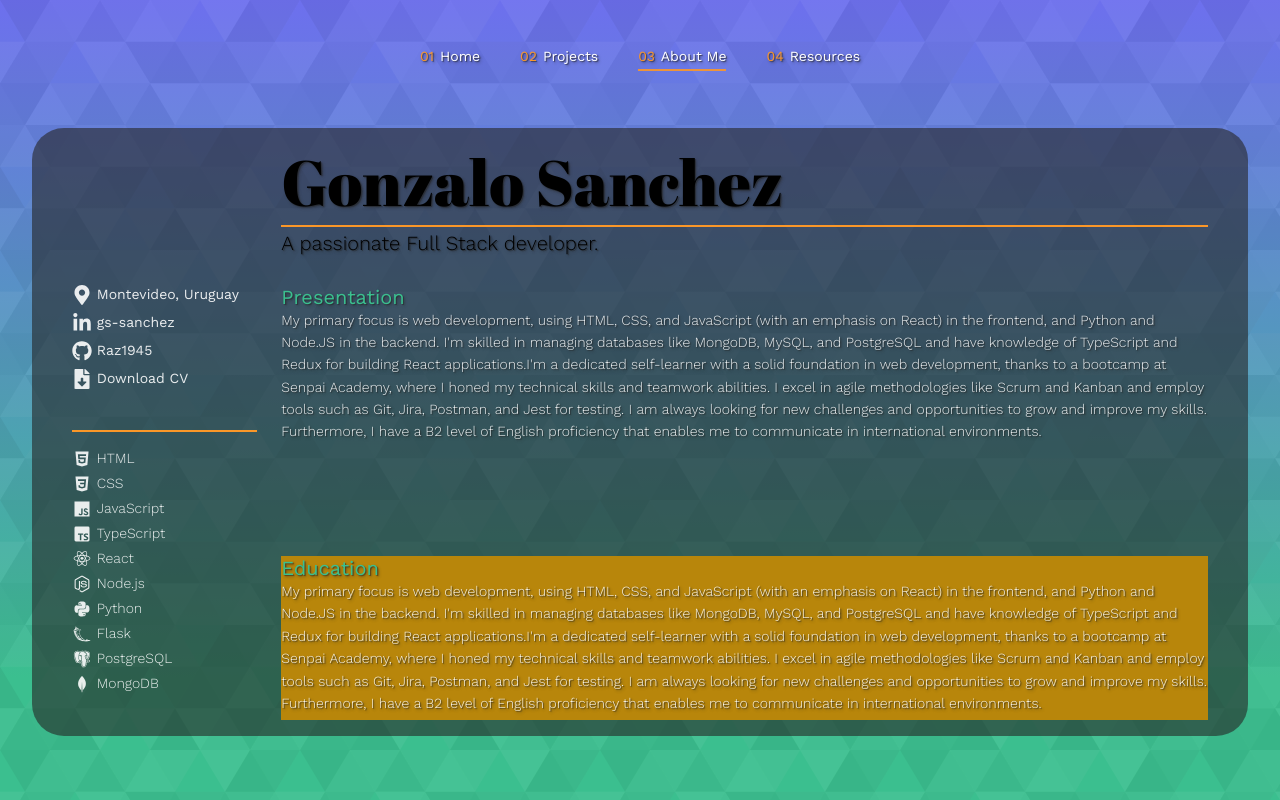
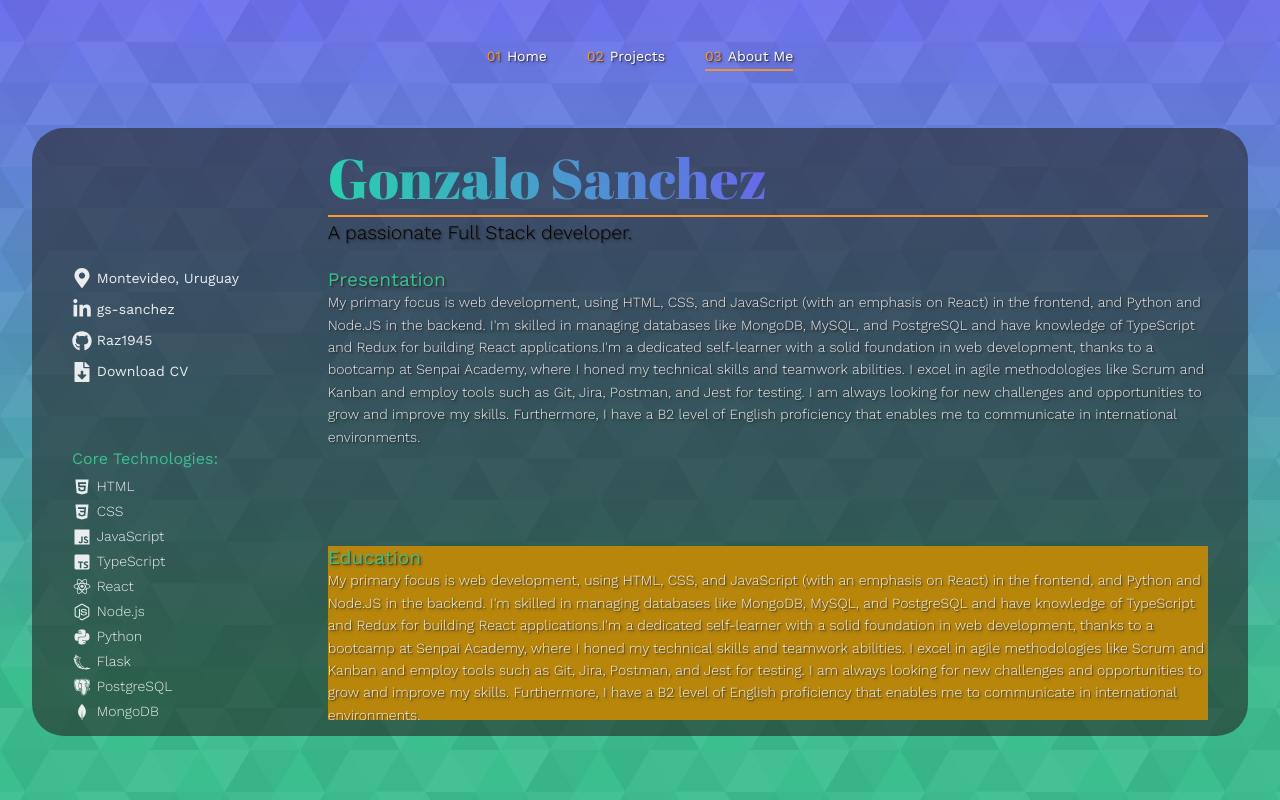
Before and after one commit to Raz1945/PorfolioGS, a React (Vite) app: page /about_me in a window 1280 px wide. Built offline with nearby package versions, Linux system fonts and the light colour scheme.

Commit message:
fixet and details

```diff
--- a/src/assets/projectsData.js
+++ b/src/assets/projectsData.js
@@ -32,7 +32,8 @@ const projectsData = [
     imgSrc: images.project_3,
     alt: 'WebSenpai Project',
     title: 'WebSenpai',
-    description: 'WebSenpai is a project that serves as a playground for honing my skills in DOM manipulation, form validation, and testing my HTML and CSS expertise. It provides an ideal environment to refine my proficiency in Flexbox and/or Grid layouts.',
+    description:
+      'WebSenpai is a project that serves as a playground for honing my skills in DOM manipulation, form validation, and testing my HTML and CSS expertise. It provides an ideal environment to refine my proficiency in Flexbox and/or Grid layouts.',
     linkTo: 'https://fylo-page-vercel-app.vercel.app/',
     linkToCode: 'https://github.com/Raz1945/FyloPage.vercel.app',
   },
@@ -60,7 +61,8 @@ const projectsData = [
     imgSrc: images.project_6,
     alt: 'Audn Project',
     title: 'Audn',
-    description: '',
+    description:
+      'This project, still in the development stage, represents a combination of technologies that includes a backend built with Node.js and a database managed through PostgreSQL. \n\nThis database connects remotely to an online service called Neon, a Serverless PostgreSQL. Additionally, the frontend of the application has been designed using React.\n\n In essence, it is a music application with functionalities similar to those found on platforms like Spotify."',
     linkTo: 'https://fylo-page-vercel-app.vercel.app/',
     linkToCode: 'https://github.com/Raz1945/FyloPage.vercel.app',
   },
--- /dev/null
+++ b/src/components/About/components/AboutHeading.jsx
@@ -0,0 +1,11 @@
+import aboutData from "../../../assets/aboutData"
+
+export const AboutHeading = () => {
+  return (
+    <div className="about__heading-container">
+      <h1 className="about__heading-name">{aboutData.heading}</h1>
+      <hr className="about-line" />
+      <p className="about__heading-dev">{aboutData.subheading}</p>
+    </div>
+  )
+}
--- /dev/null
+++ b/src/components/About/components/AboutPresentation.jsx
@@ -0,0 +1,11 @@
+import aboutData from "../../../assets/aboutData"
+
+export const AboutPresentation = () => {
+  return (
+    <div className="about__presentation-container">
+      <p className="about__subheading">Presentation</p>
+      <p className="about__presentation">{aboutData.presentation}</p>
+    </div>
+
+  )
+}
--- a/src/components/About/components/AboutTechs.jsx
+++ b/src/components/About/components/AboutTechs.jsx
@@ -4,7 +4,7 @@ import aboutData from '../../../assets/aboutData'
 export const AboutTechs = () => {
   return (
     <div className="about__technologies-container">
-      <hr className="about-line" />
+      <p className='about__technologies-title'>Core Technologies:</p>
       <ul className="about__technologies-list">
         {aboutData.technologies.map((tech, index) => (
           <li className="about__technologies" key={index}>
--- a/src/components/Button/ButtonHome.css
+++ b/src/components/Button/ButtonHome.css
@@ -10,17 +10,17 @@
   background: linear-gradient(65deg, #EF4765, #FF9A5A);
   border: 0;
   border-radius: 12px;
-  color: #FFFFFF;
+  color: var(--text-00);
   cursor: pointer;
   display: inline-block;
-  font-size: 1rem;
+  font-size: 0.875em;
   font-weight: 500;
   line-height: 2.5;
   outline: transparent;
   padding: 0 1rem;
   text-align: center;
   text-decoration: none;
-  transition: box-shadow .2s ease-in-out;
+  transition: box-shadow 1s ease;
   user-select: none;
   -webkit-user-select: none;
   touch-action: manipulation;
@@ -32,5 +32,6 @@
 }
 
 .button-62:not([disabled]):hover {
+  transition: 1s ease;
   box-shadow: 0 0 .25rem rgba(0, 0, 0, 0.5), -.125rem -.125rem 1rem rgba(239, 71, 101, 0.5), .125rem .125rem 1rem rgba(255, 154, 90, 0.5);
 }
--- a/src/components/Navbar/Nav.jsx
+++ b/src/components/Navbar/Nav.jsx
@@ -21,11 +21,13 @@ const Navbar = () => {
         case "3":
           navigate("/about_me");
           break;
-        case "4":
-          navigate('/resources');
-          break;
-        default:
-          break;
+
+// todo
+        // case "4":
+        //   navigate('/resources');
+        //   break;
+        // default:
+        //   break;
       }
     };
 
@@ -44,7 +46,8 @@ const Navbar = () => {
             <NavbarItemNav route='main' num='01' text='home' />
             <NavbarItemNav route='projects' num='02' text='projects' />
             <NavbarItemNav route='about_me' num='03' text='about me' />
-            <NavbarItemNav route='resources' num='04' text='resources' />
+
+            {/*// todo <NavbarItemNav route='resources' num='04' text='resources' /> */}
           </ul>
         </div>
       </div>
--- a/src/components/Projects/Project.css
+++ b/src/components/Projects/Project.css
@@ -105,7 +105,7 @@
   display: block;
   white-space: pre-line;
   z-index: 2;
-  line-height: 1.3;
+  line-height: 1.5;
   padding-bottom: 1rem;
 }
 
--- a/src/pages/About.jsx
+++ b/src/pages/About.jsx
@@ -1,5 +1,7 @@
 import aboutData from "../assets/aboutData"
 import { AboutContacts } from "../components/About/components/AboutContacts"
+import { AboutHeading } from "../components/About/components/AboutHeading"
+import { AboutPresentation } from "../components/About/components/AboutPresentation"
 import { AboutTechs } from "../components/About/components/AboutTechs"
 import { AboutWrapper } from "../components/About/components/AboutWrapper"
 import AppWraper from "../components/Others/AppWrapper"
@@ -10,18 +12,8 @@ export const About = () => {
     <AppWraper>
       <AboutWrapper>
         <AboutContacts />
-
-        <div className="about__heading-container">
-          <h1 className="about__heading-name">{aboutData.heading}</h1>
-          <hr className="about-line" />
-          <p className="about__heading-dev">{aboutData.subheading}</p>
-        </div>
-
-        <div className="about__presentation-container">
-          <p className="about__subheading">Presentation</p>
-          <p className="about__presentation">{aboutData.presentation}</p>
-        </div>
-
+        <AboutHeading />
+        <AboutPresentation />
         <AboutTechs />
 
         <div className="about__education-container">
@@ -36,7 +28,6 @@ export const About = () => {
           </ul>
         </div>
 
-        {/* <p className="about__subheading">Experience</p> */}
       </AboutWrapper>
     </AppWraper>
   )
--- a/src/styles/About.css
+++ b/src/styles/About.css
@@ -11,7 +11,7 @@
 
 .about__wrapper {
   display: grid;
-  grid-template-columns: 2fr 10fr;
+  grid-template-columns: 2.5fr 9.5fr;
   grid-auto-rows: minmax(100px, auto);
 
   grid-template-areas:
@@ -48,7 +48,7 @@
 
 /* Subheading */
 .about__subheading {
-  font-size: 1.25em;
+  font-size: 1.2em;
   font-weight: 400;
   color: var(--text-03);
   text-shadow: var(--text-shadow);
@@ -59,7 +59,7 @@
   border-style: solid;
   border-width: 1px;
   border-color: var(--neon-04);
-  margin-block: 0.25rem;
+  margin-block: .25rem;
 }
 
 /*  Contact */
@@ -67,17 +67,14 @@
   grid-area: contact;
   height: max-content;
 }
-
 .about__contact-list {
   list-style: none;
 }
-
 .about__contact-item {
   display: flex;
   align-items: center;
-  margin-bottom: 0.5rem;
+  margin-bottom: 0.7em;
 }
-
 .about__contact-icon {
   display: flex;
   align-items: center;
@@ -95,9 +92,8 @@
   color: #171515;
 }
 .about__contact-icon.download:hover {
-  color: var(--neon-03);
+  color: #daa520;
 }
-
 .about__contact-text {
   font-size: 0.875em;
   font-weight: 400;
@@ -105,24 +101,25 @@
   color: var(--text-00);
 }
 
+
 /*  Heading */
 .about__heading-container {
   grid-area: heading;
 }
 .about__heading-name {
-  font-size: 4em;
+  font-size: 3.5em;
   font-family: var(--ff-Abril);
-  text-shadow: var(--text-shadow);
+  /* text-shadow: var(--text-shadow); */
 
-  /* background: linear-gradient(65deg, #23d5ab, #705cf2, #23d5ab);
+  background: linear-gradient(65deg, #23d5ab, #705cf2, #23d5ab);
   background-size: 110%;
   -webkit-background-clip: text;
   background-clip: text;
-  -webkit-text-fill-color: transparent; */
+  -webkit-text-fill-color: transparent;
 }
 
 .about__heading-dev {
-  font-size: 1.25em;
+  font-size: 1.2em;
   font-weight: 300;
   text-shadow: var(--text-shadow);
 }
@@ -131,24 +128,28 @@
 .about__presentation-container {
   grid-area: presentation;
 }
-
 .about__presentation {
   font-size: 0.875em;
   font-weight: 300;
   line-height: 1.6;
-
   color: var(--text-00);
   text-shadow: var(--text-shadow);
 }
+
 
 /* Technologies */
 .about__technologies-container {
   grid-area: technologies;
   height: max-content;
 }
+.about__technologies-title{
+  margin-top: 2rem;
+  margin-bottom: .5rem;
+  color: var(--text-03);
+
+}
 .about__technologies-list {
   list-style: none;
-  margin-top: 1rem;
 }
 .about__technologies {
   display: flex;
--- a/src/styles/Home.css
+++ b/src/styles/Home.css
@@ -22,11 +22,11 @@
   display: flex;
   gap: 5px;
   line-height: 1;
+  color: var(--text-00);
   font-size: 1em;
   font-family: var(--ff-Work);
   font-weight: 300;
   text-shadow: var(--text-shadow);
-  opacity: 0.8;
 }
 
 .home__subtitle-name {
@@ -69,7 +69,7 @@
 
 .home__title {
   display: block;
-  font-size: 5em;
+  font-size: 4.5em;
   font-family: var(--ff-Abril);
   padding-bottom: 2rem;
   line-height: 1;
@@ -102,7 +102,7 @@
   display: block;
   font-size: 0.875em;
   font-family: var(--ff-Work);
-  font-weight: 400;
+  font-weight: 300;
   line-height: 1.5;
   color: var(--text-00);
 }
--- a/src/styles/Navbar.css
+++ b/src/styles/Navbar.css
@@ -12,7 +12,7 @@
   margin-top: 1rem;
   border-radius: 9999px;
   background-color: transparent;
-  width: 41%;
+  width: 40%;
   height: 10vh;
   transition: 0.5s ease;
 }
@@ -20,7 +20,6 @@
   box-shadow: var(--shadow-elevation-medium);
   background-color: var(--bg-secondary);
   background-color: hsla(0, 0%, 15%, 0.6);
-  /* border: 1.2px solid var(--neon-04); */
 }
 
 /* Nav Menu ul */
```
